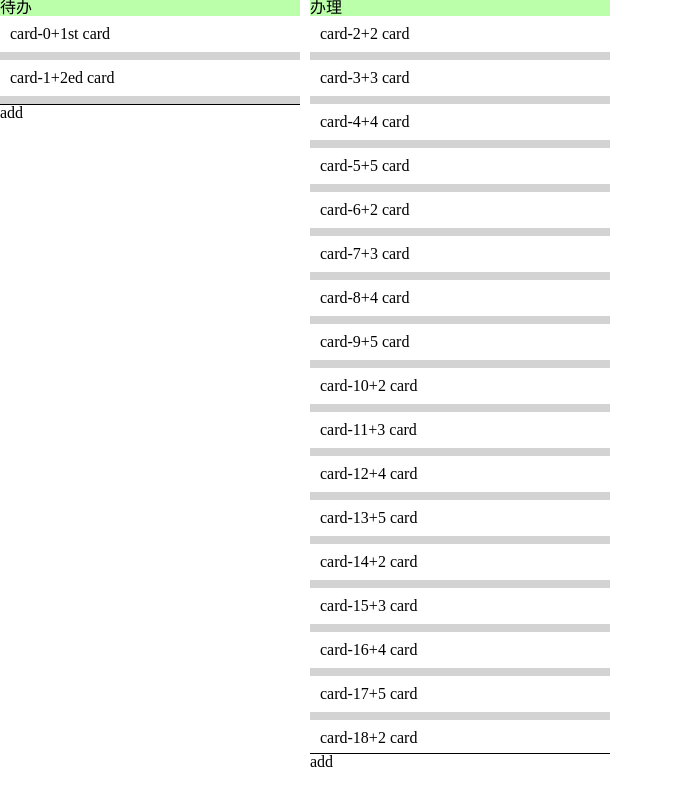
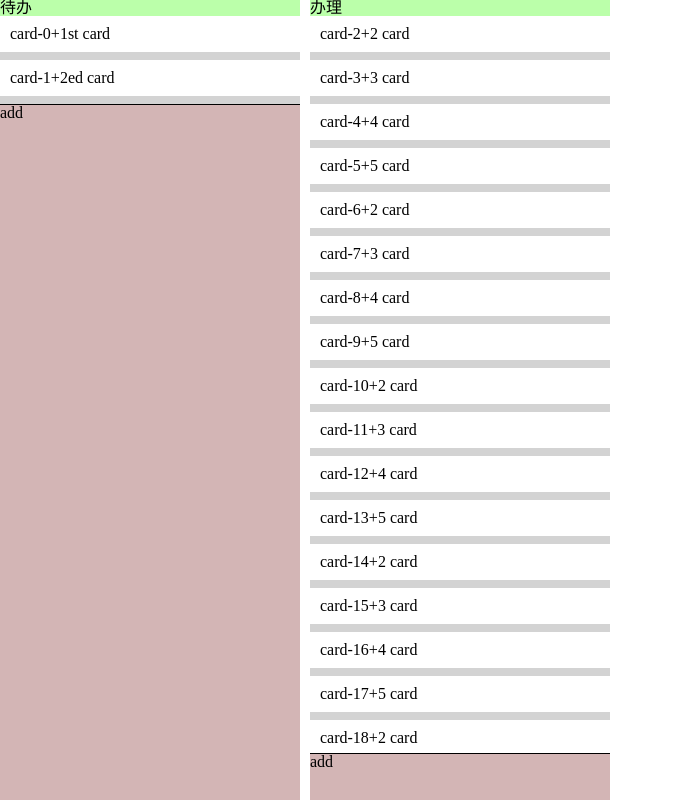
Before and after one commit to coza17/TrelloLike, a React (Vite) app: page / in a window 1280 px wide. Shown: the whole page, without its empty margins (0-673 px from the left). Built offline with nearby package versions, Linux system fonts and the light colour scheme.

Commit message:
增加列表拖拽

```diff
--- a/src/pages/Trello/components/Card/index.tsx
+++ b/src/pages/Trello/components/Card/index.tsx
@@ -2,7 +2,7 @@ import { Draggable } from "react-beautiful-dnd";
 import styles from "./index.module.less";
 
 export default (props: cardType) => {
-  const { id = 0, text = "eeee", index } = props;
+  const { id = 0, text = "eeee", index=1 } = props;
   return (
     <Draggable draggableId={id.toString()} index={index}>
       {(provided) => {
--- a/src/pages/Trello/components/CardList/index.module.less
+++ b/src/pages/Trello/components/CardList/index.module.less
@@ -3,6 +3,7 @@
     width: 300px;
     margin-right: 10px;
     height: 100%;
+    background-color: rgb(211, 181, 181);
     .content{
         box-sizing:border-box;
         display: flex;
--- a/src/pages/Trello/components/CardList/index.tsx
+++ b/src/pages/Trello/components/CardList/index.tsx
@@ -1,41 +1,57 @@
-import { Droppable } from "react-beautiful-dnd";
+import { Draggable, Droppable } from "react-beautiful-dnd";
 import Card from "../Card";
 import styles from "./index.module.less";
 export default (props: cardList) => {
-  const { id, title, cards } = props;
+  const { id, title, cards, index } = props;
   return (
-    <Droppable droppableId={id.toString()}>
+    <Draggable draggableId={id.toString()} index={index}>
+      {(dragProvided) => {
+        return (
+          <div
+            ref={dragProvided.innerRef}
+            {...dragProvided.draggableProps}
+            className="list"
+          >
+            <Droppable droppableId={id.toString()} type="card">
               {(provided) => {
                 return (
+                  <div className={`${styles.body}`}>
+                    <div className={styles.content}>
+                      <div className={styles.title} {...dragProvided.dragHandleProps}>{title}</div>
                       <div
-            className={styles.body}
-
+                        className={styles.center}
+                        {...provided.droppableProps}
+                        ref={provided.innerRef}
                       >
-            <div className={styles.content}>
-              <div className={styles.title}>{title}</div>
-              <div className={styles.center} {...provided.droppableProps}
-            ref={provided.innerRef}>
                         {cards.map((item, index) => {
                           return (
-                    <Card {...item} key={item.id} index={index} id={item.id} />
+                            <Card
+                              {...item}
+                              key={item.id}
+                              index={index}
+                              id={item.id}
+                            />
                           );
                         })}
                         {provided.placeholder}
                       </div>
-              <div className={styles.add}>
-                add
-              </div>
+                      <div className={styles.add}>add</div>
                     </div>
                   </div>
                 );
               }}
             </Droppable>
+          </div>
+        );
+      }}
+    </Draggable>
   );
 };
 
 type cardList = {
   id: number;
   title: string;
+  index: number;
   cards: {
     id: string;
     text: string;
--- a/src/pages/Trello/index.module.less
+++ b/src/pages/Trello/index.module.less
@@ -2,4 +2,5 @@
     display: flex;
     flex-direction: row;
     height: 100%;
+    width: 100%;
 }
--- a/src/pages/Trello/index.tsx
+++ b/src/pages/Trello/index.tsx
@@ -4,11 +4,13 @@ import CardList from "./components/CardList";
 import styles from "./index.module.less";
 export default () => {
   const { state, setState } = store();
-  const handleDragEnd = (result:any) => {
+  const handleDragEnd = (result: any) => {
+    console.log(result);
     const { source, destination } = result;
     if (!destination) {
       return;
-    } else if (source.droppableId === destination.droppableId) {
+    } else if (result.type === "card") {
+      if (source.droppableId === destination.droppableId) {
         //同列表
         const newList = JSON.parse(JSON.stringify(state));
         newList.forEach((listItem: any) => {
@@ -35,14 +37,34 @@ export default () => {
         });
         setState(newList);
       }
+    }else if(result.type === "list"){
+      // source.droppableId === destination.droppableId
+      const newList = JSON.parse(JSON.stringify(state));
+            const item = newList.splice(source.index, 1);
+            newList.splice(destination.index, 0, item[0]);
+        setState(newList);
+    }
   };
   return (
     <DragDropContext onDragEnd={handleDragEnd}>
-      <div className={styles.body}>
-        {state.map((item) => {
-          return <CardList {...item} key={item.id} />;
+      <Droppable droppableId="board" direction="horizontal" type="list">
+        {(provided) => {
+          return (
+            <>
+              <div
+                className={styles.body}
+                {...provided.droppableProps}
+                ref={provided.innerRef}
+              >
+                {state.map((item, index) => {
+                  return <CardList {...item} key={item.id} index={index} />;
                 })}
+                {provided.placeholder}
               </div>
+            </>
+          );
+        }}
+      </Droppable>
     </DragDropContext>
   );
 };
```
Also changed, not shown: 1 other file (tests, documents, lock files or other folders). Lines whose indentation alone changed are shown as unchanged.
